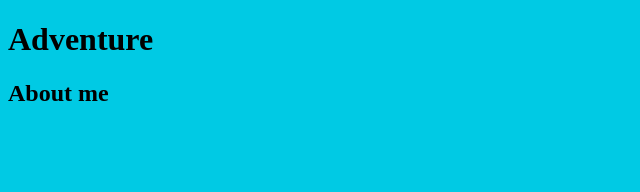
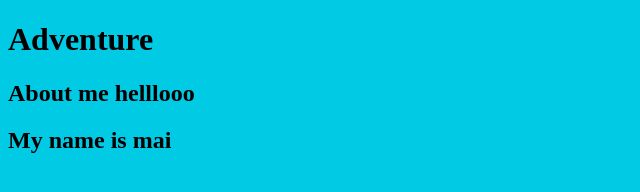
Before and after one commit to maieldash/MyFirstProject, a plain HTML site: page index.html in a window 1280 px wide. Shown: the whole page, without its empty margins (0-640 px from the left). Drawn offline with Linux system fonts and the light colour scheme; files that its build step writes are made by us from their sources; files whose address does not match are found by name.

Commit message:
adding second header

```diff
--- a/index.html
+++ b/index.html
@@ -17,7 +17,9 @@
 
 	</main>
 	<aside>
-		<h2> About me </h2>
+		<h2> About me helllooo</h2>
+		<h2> My name is mai</h2>
+
 	</aside>
 </body>
 </html>
```
